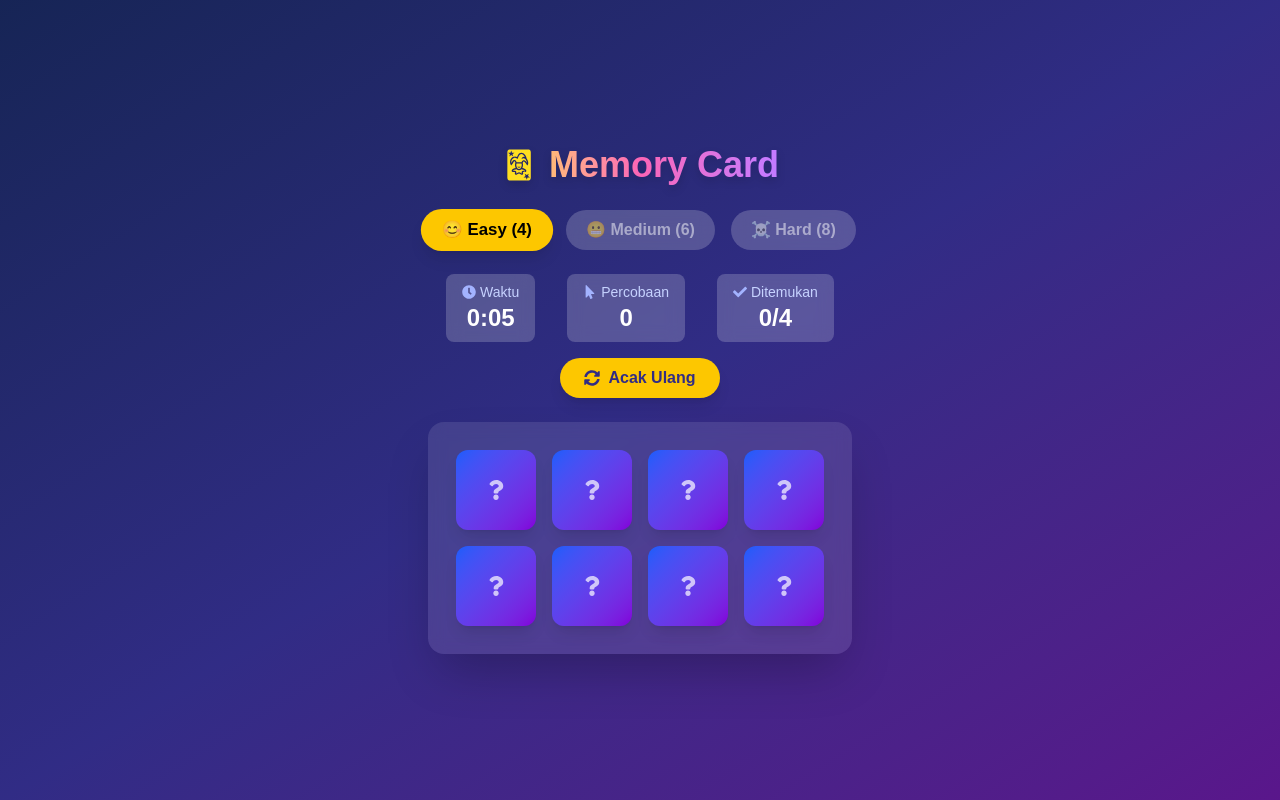
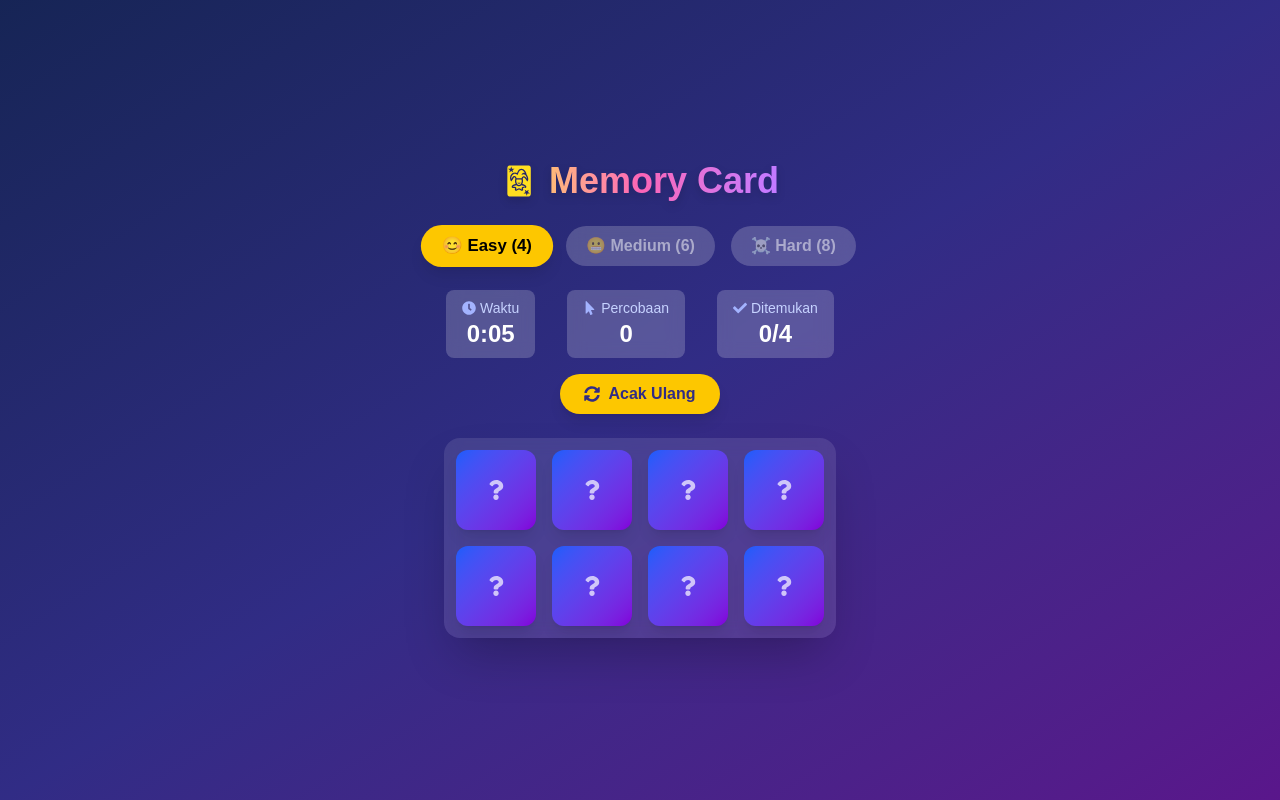
Before and after one commit to mithagresiaharahap241713057-droid/UGD_4_C_3057, a Next.js app: page / in a window 1280 px wide. Built offline with nearby package versions, Linux system fonts and the light colour scheme.

Commit message:
Update GameBoard.js
initial commit

```diff
--- a/src/components/GameBoard.js
+++ b/src/components/GameBoard.js
@@ -4,7 +4,7 @@ import Card from "./Card";
 function GameBoard({ cards, flippedCards, matchedCards, onFlip }) {
         const isGameComplete = matchedCards.length === cards.length;
         return (
-                <div className="grid grid-cols-4 gap-4 p-4 justify-center">
+                <div className="grid grid-cols-4 gap-4 justify-center">
                         {cards.map((card) => (
                                 <Card
                                           key={card.id}
```
